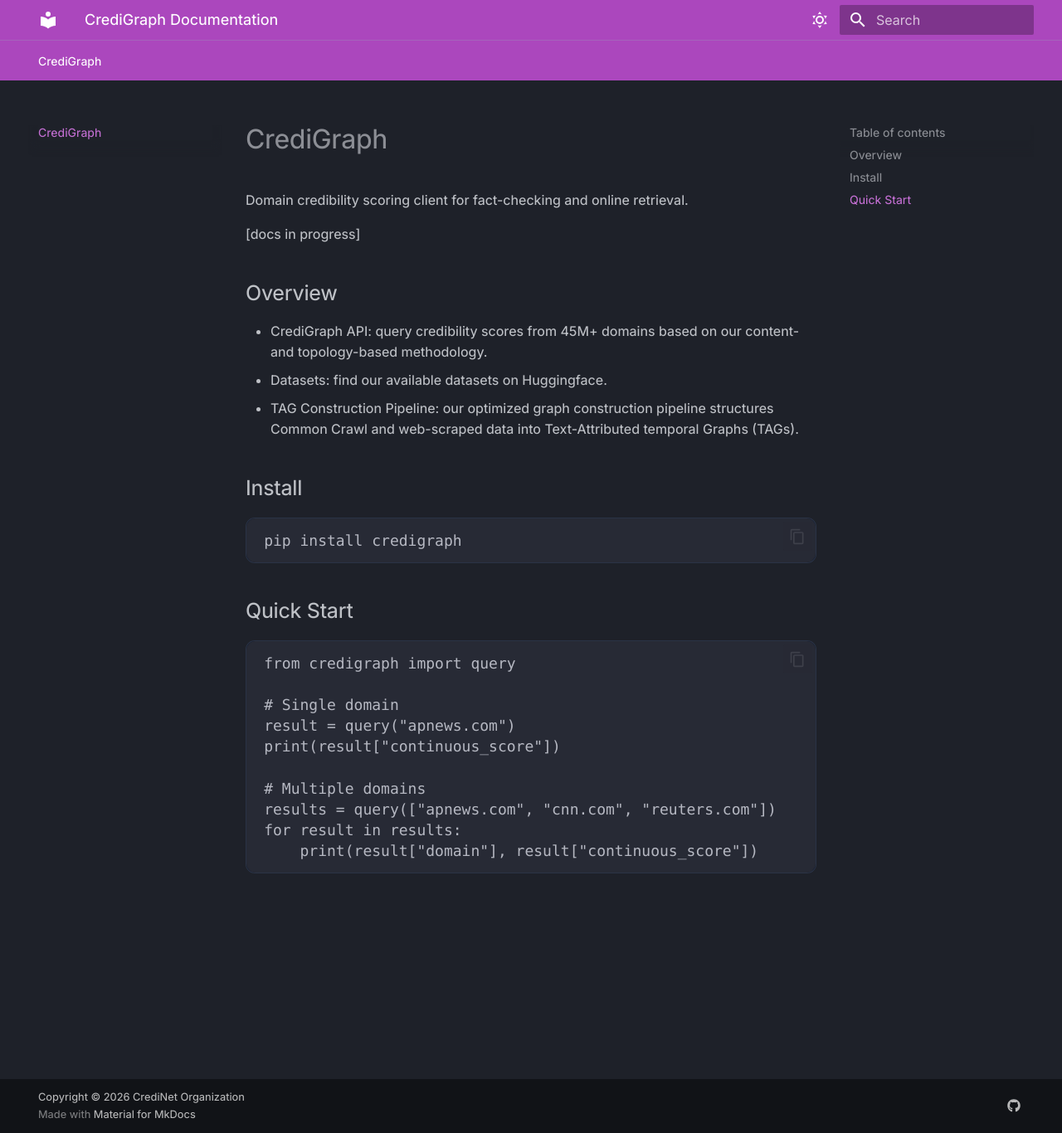
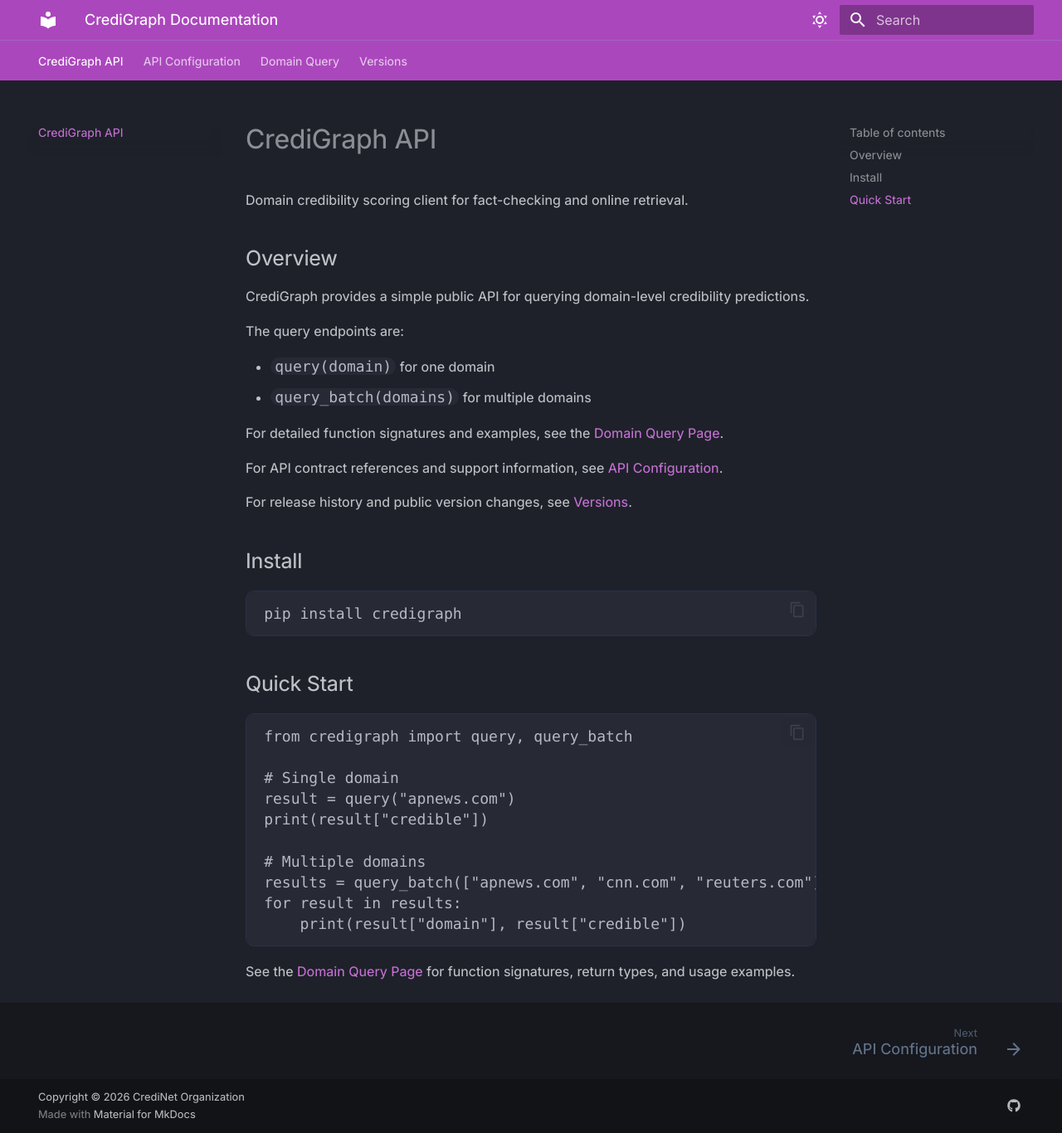
Before and after one commit to credi-net/CrediNet, an MkDocs documentation site: the page built from docs/index.md, in a window 1280 px wide and 1366 px high. Shown: the whole window at 83% size. Built offline with MkDocs 1.6.1 and Material for MkDocs 9.7.7, drawn with Linux system fonts in a browser that asks for light colours; some web fonts are replaced.

Commit message:
docs man update

````diff
--- a/docs/index.md
+++ b/docs/index.md
@@ -1,15 +1,22 @@
-# CrediGraph
+# CrediGraph API
 
 Domain credibility scoring client for fact-checking and online retrieval.
 
-[docs in progress]
-
-
 ## Overview
 
-* CrediGraph API: query credibility scores from 45M+ domains based on our content- and topology-based methodology.
-* Datasets: find our available datasets on Huggingface.
-* TAG Construction Pipeline: our optimized graph construction pipeline structures Common Crawl and web-scraped data into Text-Attributed temporal Graphs (TAGs).
+CrediGraph provides a simple public API for querying domain-level credibility predictions.
+
+The query endpoints are:
+
+- `query(domain)` for one domain
+- `query_batch(domains)` for multiple domains
+
+For detailed function signatures and examples, see the [Domain Query Page](domain-query.md).
+
+For API contract references and support information, see [API Configuration](api-configuration.md).
+
+For release history and public version changes, see [Versions](versions.md).
+
 
 ## Install
 
@@ -20,14 +27,16 @@
 ## Quick Start
 
 ```python
-from credigraph import query
+from credigraph import query, query_batch
 
 # Single domain
 result = query("apnews.com")
-print(result["continuous_score"])
+print(result["credible"])
 
 # Multiple domains
-results = query(["apnews.com", "cnn.com", "reuters.com"])
+results = query_batch(["apnews.com", "cnn.com", "reuters.com"])
 for result in results:
-    print(result["domain"], result["continuous_score"])
+    print(result["domain"], result["credible"])
 ```
+
+See the [Domain Query Page](domain-query.md) for function signatures, return types, and usage examples.
````
Also changed, not shown: docs/api-configuration.md (added, +17 -0 lines), docs/domain-query.md (added, +118 -0 lines), docs/versions.md (added, +17 -0 lines).
